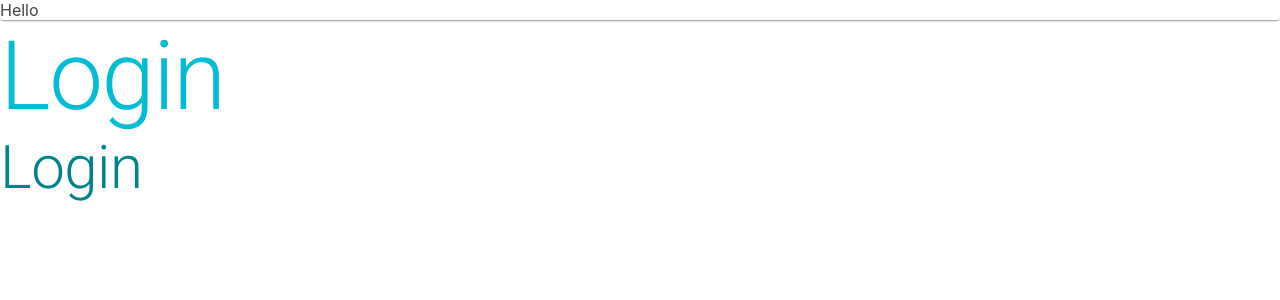
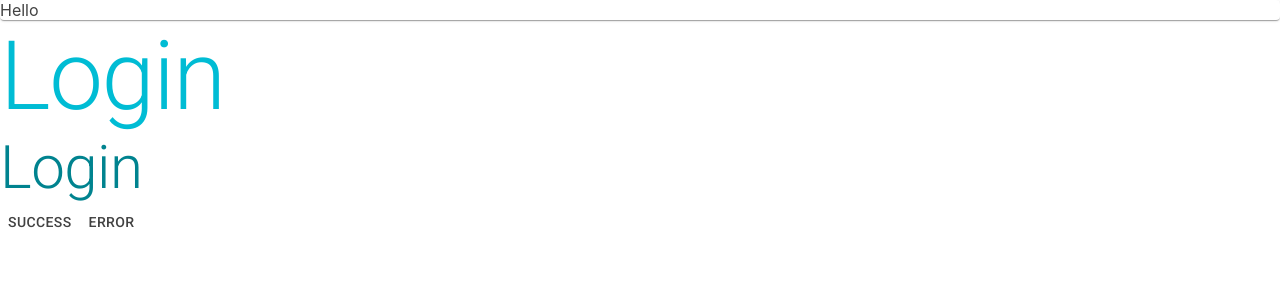
Before and after one commit to Joy-Honchan/conference-system, a React (Create React App) app: page /login in a window 1280 px wide. Shown: the top 300 px of the page. Built offline with nearby package versions, Linux system fonts and the light colour scheme.

Commit message:
add notistack provider and custom notification

```diff
--- a/package.json
+++ b/package.json
@@ -18,6 +18,7 @@
     "@types/react": "^18.2.12",
     "@types/react-dom": "^18.2.5",
     "formik": "^2.4.2",
+    "notistack": "^3.0.1",
     "react": "^18.2.0",
     "react-dom": "^18.2.0",
     "react-redux": "^8.1.0",
--- a/src/App.tsx
+++ b/src/App.tsx
@@ -9,6 +9,8 @@ import RouteConfig from 'configs/route'
 
 //ThemeProvider
 import ThemeProvider from 'providers/ThemeProvider'
+//NotistackProvider
+import NotistackProvider from 'providers/NotistackProvider'
 
 import TemplatWithNavebar from 'components/Navbar'
 
@@ -31,10 +33,12 @@ function App() {
   ])
   return (
     <ThemeProvider>
-      <RouterProvider
-        router={router}
-        // fallbackElement={<div>Router is loading</div>}
-      />
+      <NotistackProvider>
+        <RouterProvider
+          router={router}
+          // fallbackElement={<div>Router is loading</div>}
+        />
+      </NotistackProvider>
     </ThemeProvider>
   )
 }
--- /dev/null
+++ b/src/components/Notification.tsx
@@ -0,0 +1,12 @@
+import { forwardRef } from 'react'
+import Alert from '@mui/material/Alert'
+import { CustomContentProps, MaterialDesignContent } from 'notistack'
+import { styled } from '@mui/material/styles'
+
+const Notification = forwardRef<HTMLDivElement, CustomContentProps>(
+  (props, ref) => {
+    return <Alert ref={ref} variant="filled" severity="success" />
+  }
+)
+
+export default Notification
--- a/src/pages/Login.tsx
+++ b/src/pages/Login.tsx
@@ -1,14 +1,20 @@
-import { useTheme, Typography, Box, Paper } from "@mui/material";
-
-const Login =()=>{
-    const theme = useTheme()
-    return(
-        <Box sx={{backgroundColor:theme.palette.background.default}}>
-            <Paper> Hello</Paper>
-            <Typography variant="h1" sx={{ color:theme.palette.primary.main}} >Login</Typography>
-            <Typography variant="h2" sx={{ color:theme.palette.primary.darker}} >Login</Typography>
-        </Box>
-    )
+import { useTheme, Typography, Box, Paper, Button } from '@mui/material'
+import { notifySuccess, notifyError } from 'utils/notify'
+const Login = () => {
+  const theme = useTheme()
+  return (
+    <Box sx={{ backgroundColor: theme.palette.background.default }}>
+      <Paper> Hello</Paper>
+      <Typography variant="h1" sx={{ color: theme.palette.primary.main }}>
+        Login
+      </Typography>
+      <Typography variant="h2" sx={{ color: theme.palette.primary.darker }}>
+        Login
+      </Typography>
+      <Button onClick={() => notifySuccess('Success')}>Success</Button>
+      <Button onClick={() => notifyError('Error')}>Error</Button>
+    </Box>
+  )
 }
 
-export default Login;
+export default Login
--- /dev/null
+++ b/src/providers/NotistackProvider.tsx
@@ -0,0 +1,18 @@
+import { ReactNode } from 'react'
+import { SnackbarProvider } from 'notistack'
+import Notification from 'components/Notification'
+export default function NotistackProvider({
+  children
+}: {
+  children: ReactNode
+}) {
+  return (
+    <SnackbarProvider
+      Components={{
+        success: Notification
+      }}
+    >
+      {children}
+    </SnackbarProvider>
+  )
+}
--- /dev/null
+++ b/src/utils/notify.ts
@@ -0,0 +1,9 @@
+import { enqueueSnackbar } from 'notistack';
+
+export function notifySuccess(message: string) {
+    enqueueSnackbar(message, { variant: 'success' });
+}
+
+export function notifyError(message: string) {
+    enqueueSnackbar(message);
+}
```
Also changed, not shown: 1 other file (tests, documents, lock files or other folders).
